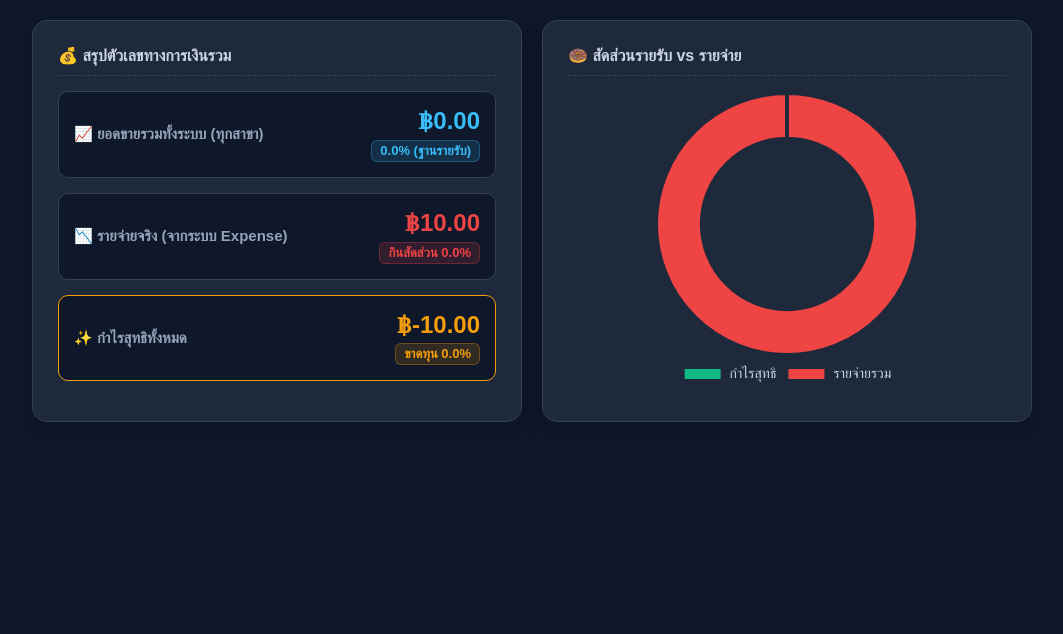
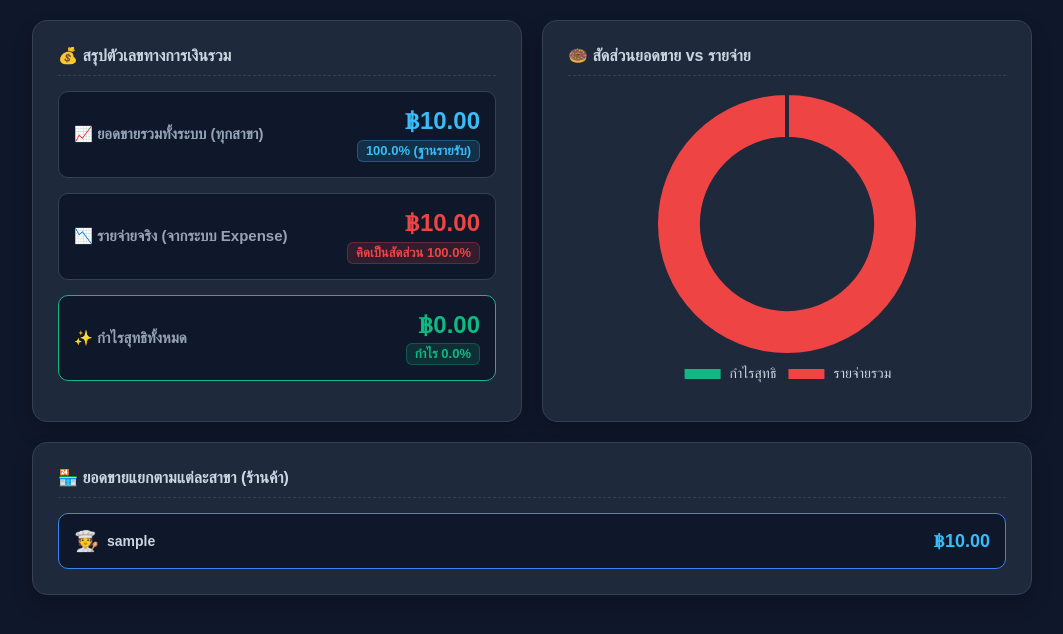
Before and after one commit to DanaiThongpan/KhaiKhao, a Django app: page /backoffice/financial-dashboard/ in a window 1280 px wide. Shown: the part 70-704 px from the top of the page, without its empty margins (108-1171 px from the left). Run offline with Django 4.2, Linux system fonts and the light colour scheme; a user stored in the database is signed in; tables that the repository leaves empty hold one stand-in row (values such as "Sample post").

```diff
--- a/BackOffice/templates/BackOffice/financial_dashboard.html
+++ b/BackOffice/templates/BackOffice/financial_dashboard.html
@@ -40,6 +40,11 @@
         .bg-orange-light { background: rgba(245, 158, 11, 0.15); color: #f59e0b; border: 1px solid rgba(245, 158, 11, 0.3); }
 
         .chart-container { position: relative; height: 300px; width: 100%; display: flex; justify-content: center; }
+
+        .shop-list { display: grid; grid-template-columns: repeat(auto-fit, minmax(200px, 1fr)); gap: 15px; margin-top: 15px;}
+        .shop-card { background: #0f172a; border: 1px solid #3b82f6; padding: 15px; border-radius: 10px; display: flex; justify-content: space-between; align-items: center;}
+        .shop-name { color: #cbd5e1; font-weight: bold; font-size: 14px; display: flex; align-items: center; gap: 8px;}
+        .shop-val { color: #38bdf8; font-weight: 900; font-size: 18px; }
     </style>
 </head>
 <body>
@@ -55,7 +60,6 @@
         <div class="card">
             <h3>💰 สรุปตัวเลขทางการเงินรวม</h3>
 
-            <!-- รายรับ -->
             <div class="stat-item">
                 <div class="label">📈 ยอดขายรวมทั้งระบบ (ทุกสาขา)</div>
                 <div class="value-box">
@@ -64,16 +68,14 @@
                 </div>
             </div>
 
-            <!-- รายจ่าย -->
             <div class="stat-item">
                 <div class="label">📉 รายจ่ายจริง (จากระบบ Expense)</div>
                 <div class="value-box">
                     <div class="value text-red">฿{{ total_expense|floatformat:2 }}</div>
-                    <div class="pct bg-red-light">กินสัดส่วน {{ expense_pct|floatformat:1 }}%</div>
+                    <div class="pct bg-red-light">คิดเป็นสัดส่วน {{ expense_pct|floatformat:1 }}%</div>
                 </div>
             </div>
 
-            <!-- กำไรสุทธิ (ปรับสีอัตโนมัติตามการขาดทุน/กำไร) -->
             <div class="stat-item" style="border-color: {% if net_profit >= 0 %}#10b981{% else %}#f59e0b{% endif %};">
                 <div class="label">✨ กำไรสุทธิทั้งหมด</div>
                 <div class="value-box">
@@ -93,9 +95,29 @@
 
         <!-- ฝั่งขวา: แผนภูมิวงกลม -->
         <div class="card">
-            <h3>🍩 สัดส่วนรายรับ vs รายจ่าย</h3>
+            <h3>🍩 สัดส่วนยอดขาย vs รายจ่าย</h3>
             <div class="chart-container">
                 <canvas id="financePieChart"></canvas>
+            </div>
+        </div>
+
+        <!-- แถวด้านล่าง: แยกยอดขายตามร้านค้า -->
+        <div class="card" style="grid-column: 1 / -1;">
+            <h3>🏪 ยอดขายแยกตามแต่ละสาขา (ร้านค้า)</h3>
+            <div class="shop-list">
+                {% for shop in shop_sales %}
+                <div class="shop-card">
+                    <div class="shop-name">
+                        <span style="font-size: 20px;">🧑‍🍳</span>
+                        {{ shop.created_by__username|default:"พนักงานหน้าร้านทั่วไป" }}
+                    </div>
+                    <div class="shop-val">฿{{ shop.total_sales|floatformat:2 }}</div>
+                </div>
+                {% empty %}
+                <div style="text-align: center; color: #64748b; padding: 20px; width: 100%;">
+                    ยังไม่มีข้อมูลยอดขาย
+                </div>
+                {% endfor %}
             </div>
         </div>
 
@@ -106,7 +128,7 @@
         const expense = {{ total_expense }};
         let profit = {{ net_profit }};
 
-        // กราฟไม่สามารถแสดงค่าติดลบได้ ถ้าขาดทุน ให้กราฟกำไรเป็น 0
+        // ให้กราฟแสดงเฉพาะส่วนที่เป็นกำไรเท่านั้น (ถ้าขาดทุนให้ฝั่งกำไรในวงกลมเป็น 0)
         const displayProfit = profit > 0 ? profit : 0;
         const total = income > 0 ? income : 1;
 
@@ -137,9 +159,6 @@
                             label: function(context) {
                                 let label = context.label || '';
                                 let value = context.parsed;
-
-                                // ถ้าต้นทุนเกิน 100% กราฟจะแสดงเป็นสัดส่วนระหว่าง ทุน กับ กำไร
-                                // แต่เราจะคำนวณ % เทียบกับรายรับให้ดูง่ายๆ
                                 let percentage = ((value / total) * 100).toFixed(1);
 
                                 if (label) { label += ': '; }
--- a/BackOffice/views.py
+++ b/BackOffice/views.py
@@ -361,28 +361,30 @@ def is_admin(user):
 @user_passes_test(is_admin, login_url='/login/')
 def financial_dashboard(request):
     # ==========================================
-    # 1. คำนวณรายรับ (Income) จากบิลที่ส่งสำเร็จแล้ว
+    # 1. 💰 คำนวณรายรับ (Income) - ดึงจากบิลทั้งหมด
     # ==========================================
-    completed_orders = Order.objects.filter(
-        delivery_info__status__in=['DELIVERED', 'COMPLETED']
-    )
-    total_income_agg = completed_orders.aggregate(total=Sum('total_amount'))
+    # ไม่กรอง Delivery แล้ว ดึงจากยอดบิลทั้งหมดที่ขายได้เลย
+    total_income_agg = Order.objects.aggregate(total=Sum('total_amount'))
     total_income = float(total_income_agg['total'] or 0)
 
+    # ดึงยอดขาย "แยกตามร้านค้าแต่ละร้าน"
+    shop_sales = Order.objects.values('created_by__username').annotate(
+        total_sales=Sum('total_amount')
+    ).order_by('-total_sales')
+
     # ==========================================
-    # 2. 🌟 คำนวณรายจ่ายของจริง (Expense)
+    # 2. 📉 คำนวณรายจ่ายของจริง (Expense)
     # ==========================================
-    # ดึงรายจ่ายทั้งหมดที่ติ๊ก "จ่ายแล้ว" (is_paid=True)
+    # ดึงรายจ่ายทั้งหมดที่เป็น is_paid=True (จ่ายแล้ว)
     expense_agg = Expense.objects.filter(is_paid=True).aggregate(total=Sum('amount'))
     total_expense = float(expense_agg['total'] or 0)
 
     # ==========================================
-    # 3. สรุปกำไรสุทธิและเปอร์เซ็นต์
+    # 3. ✨ สรุปกำไรสุทธิและเปอร์เซ็นต์
     # ==========================================
     net_profit = total_income - total_expense
 
     income_pct = 100.0 if total_income > 0 else 0.0
-    # ถ้ามีรายได้ ค่อยคำนวณ % ถ้าไม่มีรายได้ให้เป็น 0 ป้องกัน Error หารด้วยศูนย์
     if total_income > 0:
         expense_pct = (total_expense / total_income) * 100
         profit_pct = (net_profit / total_income) * 100
@@ -397,6 +399,7 @@ def financial_dashboard(request):
         'income_pct': income_pct,
         'expense_pct': expense_pct,
         'profit_pct': profit_pct,
+        'shop_sales': shop_sales, # 🌟 ส่งข้อมูลยอดขายแยกสาขาไปที่หน้าเว็บ
     }
 
     return render(request, 'BackOffice/financial_dashboard.html', context)
```
